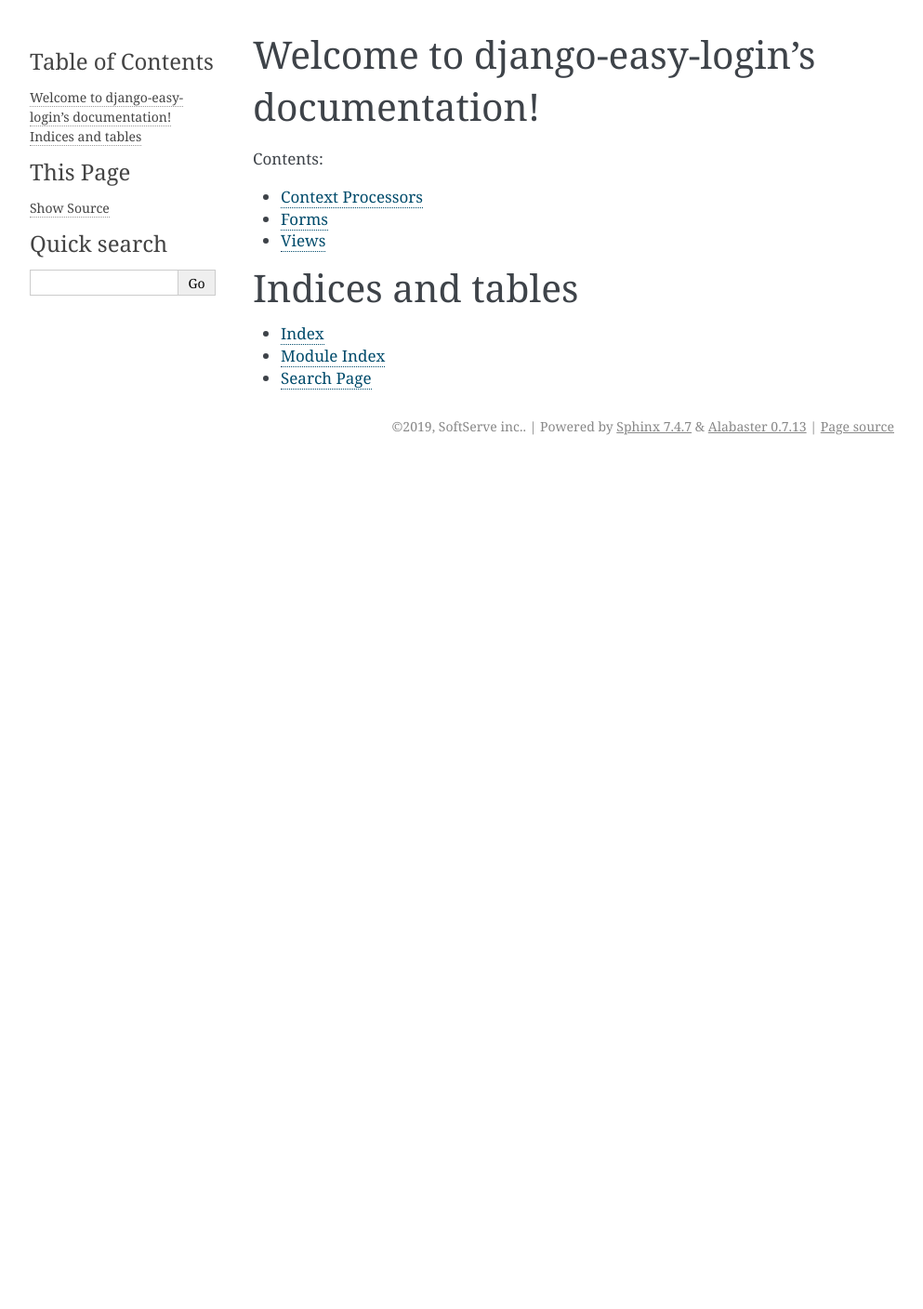
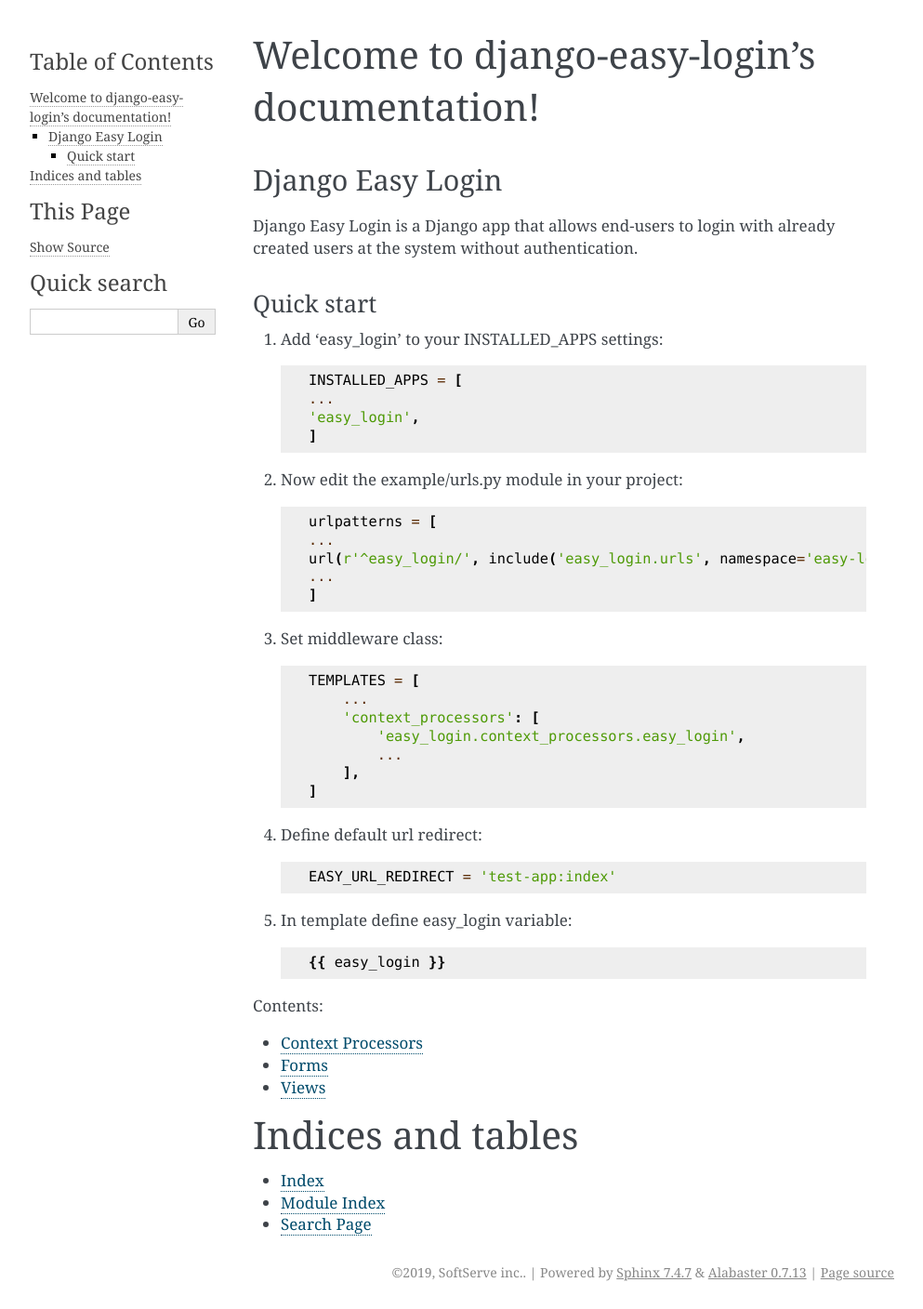
Before and after one commit to SoftServeInc/django-easy-login, a Sphinx documentation site: the page built from docs/index.rst, in a window 1280 px wide. Shown: the whole page at 93% size, without its empty margins (148-1141 px from the left). Built offline with Sphinx 7.4.7, drawn with Linux system fonts in a browser that asks for light colours; before the commit the page ends 900 px from its top, so only the background shows below that.

Commit message:
Updating documentation

```diff
--- a/docs/conf.py
+++ b/docs/conf.py
@@ -12,11 +12,24 @@
 #
 import os
 import sys
+
 import django
+from django.conf import settings
+
 sys.path.insert(0, os.path.abspath('..'))
-os.environ['DJANGO_SETTINGS_MODULE'] = 'django_easy_login.settings'
+
+settings.configure(
+    INSTALLED_APPS=[
+            'django.contrib.admin',
+            'django.contrib.auth',
+            'django.contrib.contenttypes',
+            'django.contrib.sessions',
+            'django.contrib.messages',
+            'django.contrib.staticfiles',
+            'easy_login',
+        ]
+)
 django.setup()
-
 
 # -- Project information -----------------------------------------------------
 
--- a/docs/index.rst
+++ b/docs/index.rst
@@ -5,6 +5,8 @@
 
 Welcome to django-easy-login's documentation!
 =============================================
+
+.. include:: ../README.rst
 
 .. toctree::
    :maxdepth: 1
--- a/requirements.txt
+++ b/requirements.txt
@@ -1,3 +1,5 @@
 Django==1.11.22
 pytz==2019.1
 Sphinx==2.1.2
+Sphinx-PyPI-upload==0.2.1
+twine==1.13.0
```
Also changed, not shown: 1 other file.
